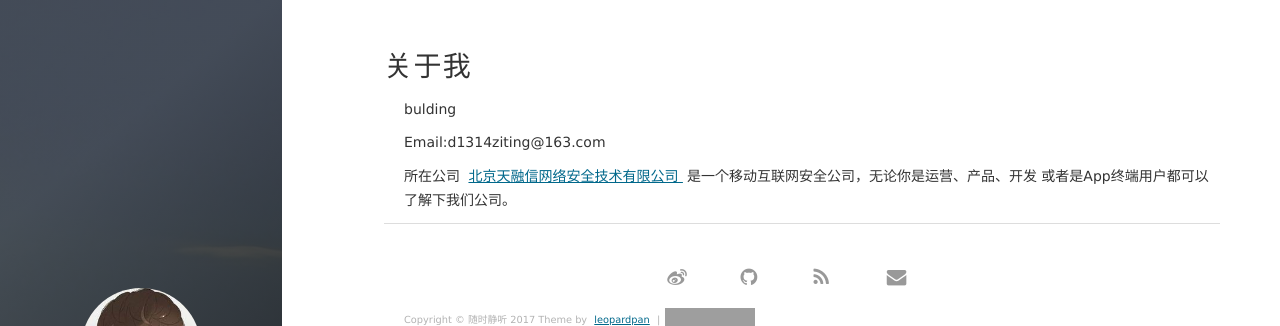
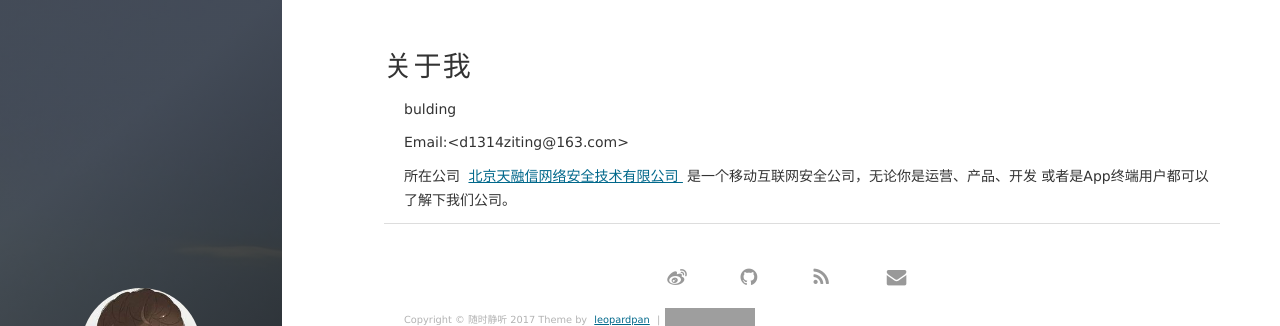
Before and after one commit to ssjt21/ssjt21.github.io, a Jekyll site: the page built from about.md, in a window 1280 px wide. Shown: the top 326 px of the page. Built offline with Jekyll 4.4.1, drawn with Linux system fonts in a browser that asks for light colours; nearby versions of some CDN libraries; comment, search, counter and statistics services are not loaded; part of the change alters nothing that is shown; grey boxes are pictures that could not be loaded.

```diff
--- a/about.md
+++ b/about.md
@@ -8,7 +8,7 @@ title: 关于我
 bulding
 <p>
 
-Email:d1314ziting@163.com
+Email:<d1314ziting@163.com>
 <p>
 
 所在公司
```
